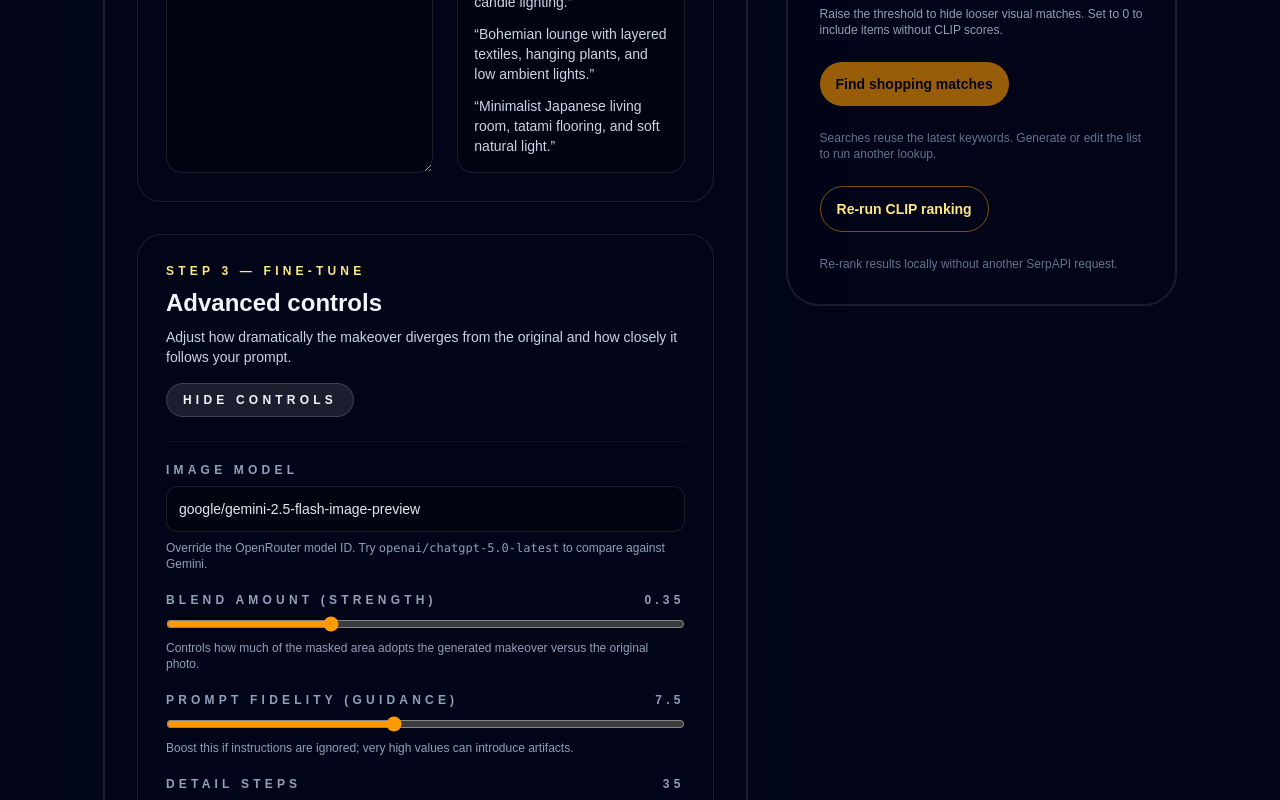
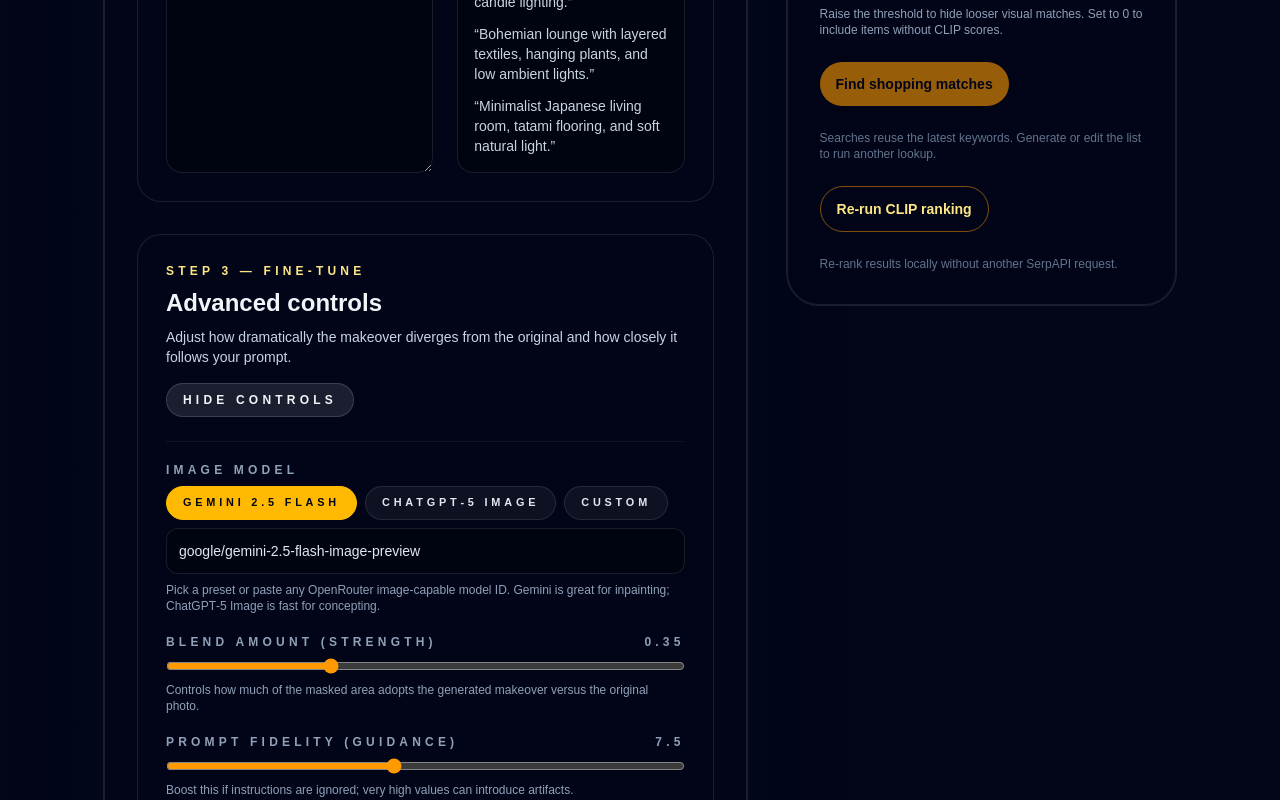
Before and after one commit to c0rrupt1/AiDesignProject, a Next.js app in the folder web/: page / in a window 1280 px wide. Both pictures are taken after a click on the button "SHOW CONTROLS". Shown: the part 1312-2112 px from the top of the page. Built offline with nearby package versions, Linux system fonts and the light colour scheme.

Commit message:
Add preset toggle for OpenRouter image models

```diff
--- a/web/src/app/page.tsx
+++ b/web/src/app/page.tsx
@@ -48,6 +48,17 @@ const defaultImageModel =
   process.env.NEXT_PUBLIC_OPENROUTER_IMAGE_MODEL ??
   process.env.NEXT_PUBLIC_DEFAULT_IMAGE_MODEL ??
   "google/gemini-2.5-flash-image-preview";
+
+const imageModelPresets = [
+  {
+    id: "google/gemini-2.5-flash-image-preview",
+    label: "Gemini 2.5 Flash",
+  },
+  {
+    id: "openai/gpt-5-image",
+    label: "ChatGPT‑5 Image",
+  },
+];
 
 export default function Home() {
   const [prompt, setPrompt] = useState("");
@@ -279,6 +290,13 @@ export default function Home() {
       return item.clipScore >= clipThreshold;
     });
   }, [shoppingResults, clipThreshold]);
+
+  const selectedImageModelPreset = useMemo(
+    () =>
+      imageModelPresets.find((option) => option.id === imageModel)?.id ??
+      "custom",
+    [imageModel],
+  );
 
   const onBaseImageChange = (event: ChangeEvent<HTMLInputElement>) => {
     const file = event.target.files?.[0];
@@ -1664,16 +1682,50 @@ export default function Home() {
                         >
                           <span>Image model</span>
                         </label>
+                        <div className="flex flex-wrap gap-2">
+                          {imageModelPresets.map((option) => {
+                            const isSelected = selectedImageModelPreset === option.id;
+                            return (
+                              <button
+                                key={option.id}
+                                type="button"
+                                onClick={() => setImageModel(option.id)}
+                                className={`rounded-full border px-4 py-2 text-[0.68rem] font-semibold uppercase tracking-[0.35em] transition ${
+                                  isSelected
+                                    ? "border-amber-400 bg-amber-400 text-slate-950"
+                                    : "border-white/10 bg-white/5 text-slate-200 hover:bg-white/10"
+                                }`}
+                              >
+                                {option.label}
+                              </button>
+                            );
+                          })}
+                          <button
+                            type="button"
+                            onClick={() => {
+                              if (selectedImageModelPreset !== "custom") {
+                                setImageModel("");
+                              }
+                            }}
+                            className={`rounded-full border px-4 py-2 text-[0.68rem] font-semibold uppercase tracking-[0.35em] transition ${
+                              selectedImageModelPreset === "custom"
+                                ? "border-amber-400 bg-amber-400 text-slate-950"
+                                : "border-white/10 bg-white/5 text-slate-200 hover:bg-white/10"
+                            }`}
+                          >
+                            Custom
+                          </button>
+                        </div>
                         <input
                           id="imageModel"
                           type="text"
                           value={imageModel}
                           onChange={(event) => setImageModel(event.target.value)}
-                          placeholder="openai/chatgpt-5.0-latest"
+                          placeholder="openai/gpt-5-image"
                           className="w-full rounded-xl border border-white/10 bg-black/30 p-3 text-sm text-slate-200 outline-none ring-amber-500 transition focus:ring-2"
                         />
                         <p className="text-xs text-slate-400">
-                          Override the OpenRouter model ID. Try <code>openai/chatgpt-5.0-latest</code> to compare against Gemini.
+                          Pick a preset or paste any OpenRouter image-capable model ID. Gemini is great for inpainting; ChatGPT‑5 Image is fast for concepting.
                         </p>
                       </div>
                       <div className="space-y-2">
```
